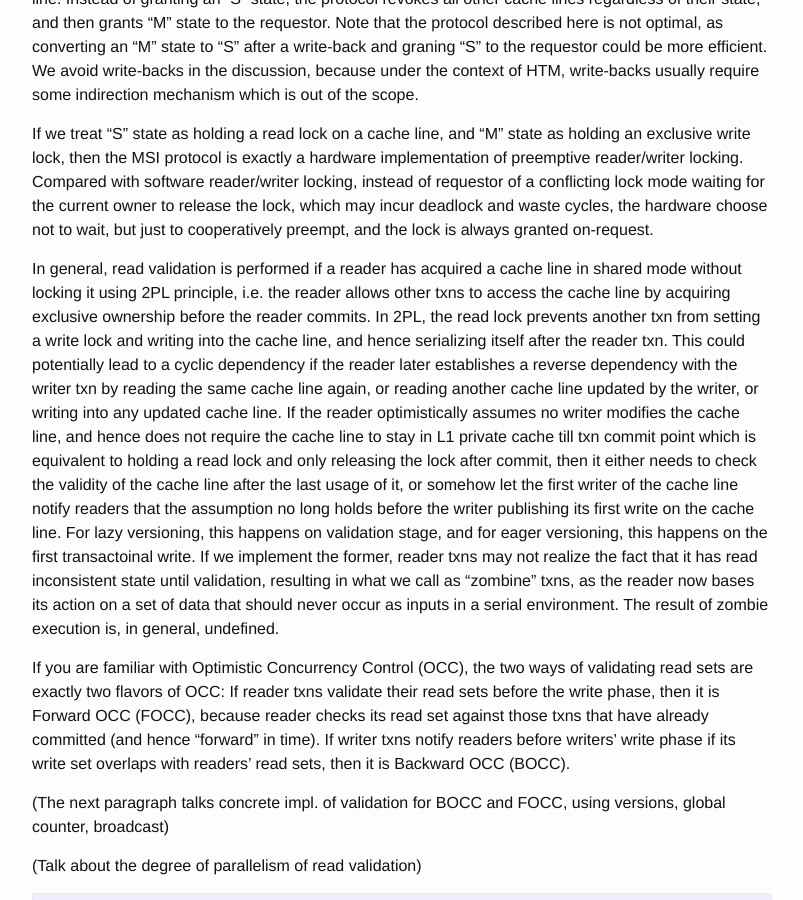
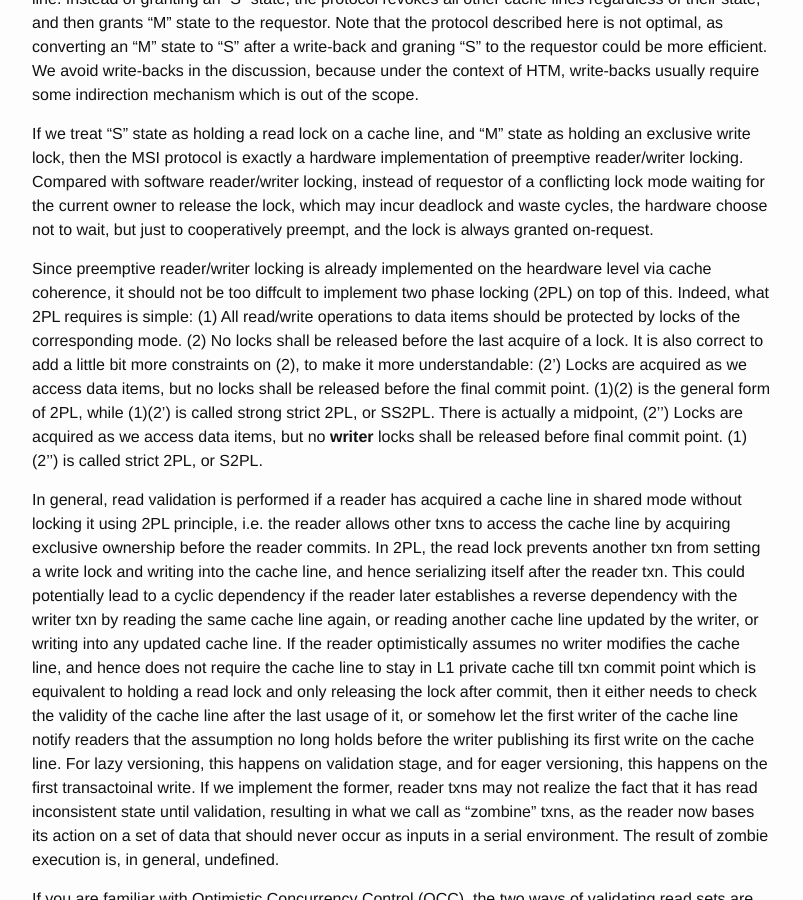
Before and after one commit to wangziqi2013/wangziqi2013.github.io, a Jekyll site: the page built from _posts/2018-03-18-Reader-Validation-and-2PL-and-OCC.markdown, in a window 1280 px wide and 900 px high, scrolled down 606 px. Shown: the whole window, without its empty margins (238-1041 px from the left). Built offline with Jekyll 4.4.1, drawn with Linux system fonts in a browser that asks for light colours.

Commit message:
Adding 2PL discussion

```diff
--- a/_posts/2018-03-18-Reader-Validation-and-2PL-and-OCC.markdown
+++ b/_posts/2018-03-18-Reader-Validation-and-2PL-and-OCC.markdown
@@ -25,6 +25,14 @@ If we treat "S" state as holding a read lock on a cache line, and "M" state as h
 protocol is exactly a hardware implementation of preemptive reader/writer locking. Compared with software reader/writer locking,
 instead of requestor of a conflicting lock mode waiting for the current owner to release the lock, which may incur deadlock and
 waste cycles, the hardware choose not to wait, but just to cooperatively preempt, and the lock is always granted on-request.
+
+Since preemptive reader/writer locking is already implemented on the heardware level via cache coherence, it should not be too
+diffcult to implement two phase locking (2PL) on top of this. Indeed, what 2PL requires is simple: (1) All read/write operations
+to data items should be protected by locks of the corresponding mode. (2) No locks shall be released before the last acquire of
+a lock. It is also correct to add a little bit more constraints on (2), to make it more understandable: (2') Locks are acquired
+as we access data items, but no locks shall be released before the final commit point. (1)(2) is the general form of 2PL, while
+(1)(2') is called strong strict 2PL, or SS2PL. There is actually a midpoint, (2'') Locks are acquired as we access
+data items, but no **writer** locks shall be released before final commit point. (1)(2'') is called strict 2PL, or S2PL.
 
 In general, read validation is performed if a reader has acquired a cache line in shared mode without locking it using 2PL
 principle, i.e. the reader allows other txns to access the cache line by acquiring exclusive ownership before the reader commits.
```
